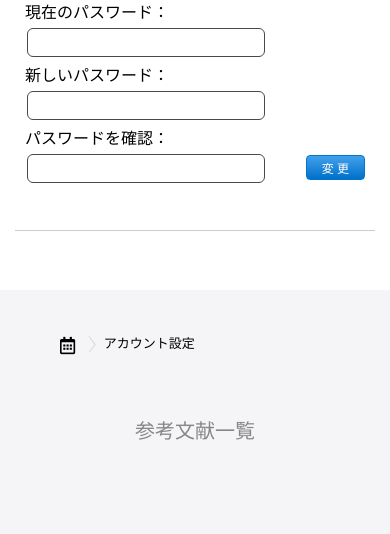
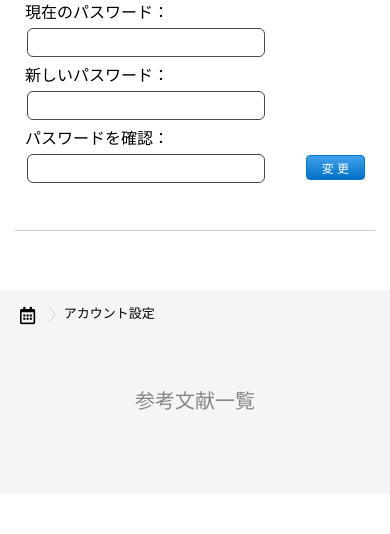
Before and after one commit to watakarinto/unchi-calendar, a PHP site: page /unchi_calendar/account.php in a window 390 px wide. Shown: the part 856-1390 px from the top of the page. After the commit the page ends 1266 px from the top, so only its background shows below. Run offline with PHP 8.4, Linux system fonts and the light colour scheme; a user stored in the database is signed in; some libraries are stand-ins or nearby versions; some web fonts are replaced.

Commit message:
フッターのcssの調整

```diff
--- a/css/responsive.css
+++ b/css/responsive.css
@@ -64,6 +64,10 @@
     float: left;
     transition: all 0.5s;
   }
+  /* フッター部分 */
+  .footer {
+    padding: 0 20px;
+  }
 
   /* -------------------- アカウント設定ページ -------------------- */
   .section_name {
```
